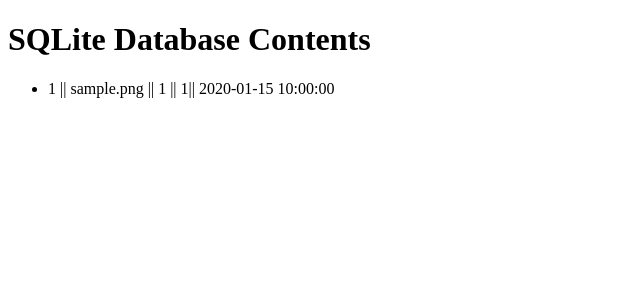
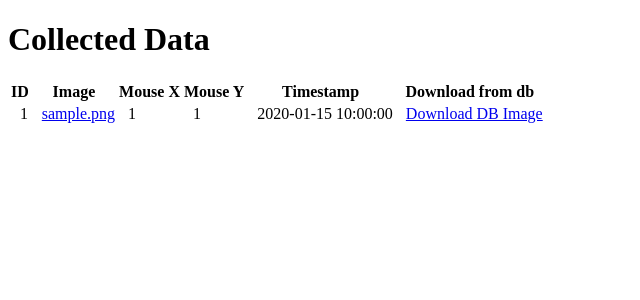
Before and after one commit to misteryco/Input-Devices-Example, a Flask app: page /data in a window 1280 px wide. Shown: the top 300 px of the page, without its empty margins (0-640 px from the left). Run offline with Flask 3, Linux system fonts and the light colour scheme; tables that the repository leaves empty hold one stand-in row (values such as "Sample post").

Commit message:
refactorin, images can now be downloaded and from the DB

```diff
--- a/flask_app.py
+++ b/flask_app.py
@@ -1,6 +1,7 @@
 from datetime import datetime
+from io import BytesIO
 
-from flask import Flask, render_template, request
+from flask import Flask, render_template, request, send_file
 
 from flask_sqlalchemy import SQLAlchemy
 import os
@@ -20,6 +21,7 @@ class CapturedImage(db.Model):
     mouse_x = db.Column(db.Integer, nullable=False)
     mouse_y = db.Column(db.Integer, nullable=False)
     timestamp = db.Column(db.DateTime, default=datetime.now)
+    image_source = db.Column(db.LargeBinary, nullable=True)
 
 
 @app.route('/data', methods=['GET'])
@@ -28,6 +30,26 @@ def read_from_database():
         rows = CapturedImage.query.all()
         return render_template('data.html', rows=rows)
     return "Method Not Allowed", 405
+
+
+@app.route('/download_image/<int:image_id>')
+def download_image(image_id):
+    # Retrieve the image data from the database based on the image ID
+    image_entry = CapturedImage.query.get(image_id)
+
+    if image_entry is None or image_entry.image_source is None:
+        return "Image not found", 404
+
+    # Create a BytesIO object to hold the image data
+    image_data = BytesIO(image_entry.image_source)
+
+    # Send the image file in the response
+    return send_file(
+        image_data,
+        mimetype='image/png',
+        as_attachment=True,
+        download_name=f'{image_entry.path}'
+    )
 
 
 @app.route('/')
--- a/templates/data.html
+++ b/templates/data.html
@@ -2,15 +2,38 @@
 <html lang="en">
 <head>
     <meta charset="UTF-8">
-    <title>Title</title>
+    <title>SQLite Database Content</title>
 </head>
 <body>
-<h1>SQLite Database Contents</h1>
-<ul>
+<h1>Collected Data</h1>
+<style>
+    .cell-padding {
+        padding-left: 10px;
+    }
+</style>
+<table>
+    <thead>
+    <tr>
+        <th> ID</th>
+        <th> Image</th>
+        <th> Mouse X</th>
+        <th> Mouse Y</th>
+        <th> Timestamp</th>
+        <th> Download from db</th>
+    </tr>
+    </thead>
+    <tbody>
     {% for row in rows %}
-    <li>{{ row['id'] }} || {{ row['path'] }} || {{ row['mouse_x'] }} || {{ row['mouse_y'] }}|| {{ row['timestamp'] }}
-    </li>
+    <tr>
+        <td class="cell-padding">{{ row['id'] }}</td>
+        <td class="cell-padding"><a href="{{ url_for('static', filename=row['path']) }}">{{ row['path'] }}</a></td>
+        <td class="cell-padding">{{ row['mouse_x'] }}</td>
+        <td class="cell-padding">{{ row['mouse_y'] }}</td>
+        <td class="cell-padding">{{ row['timestamp'] }}</td>
+        <td class="cell-padding"><a href="{{ url_for('download_image', image_id=row.id) }}">Download DB Image</a></td>
+    </tr>
     {% endfor %}
-</ul>
+    </tbody>
+</table>
 </body>
 </html>
```
Also changed, not shown: main.py (+12 -6 lines), README.md.
